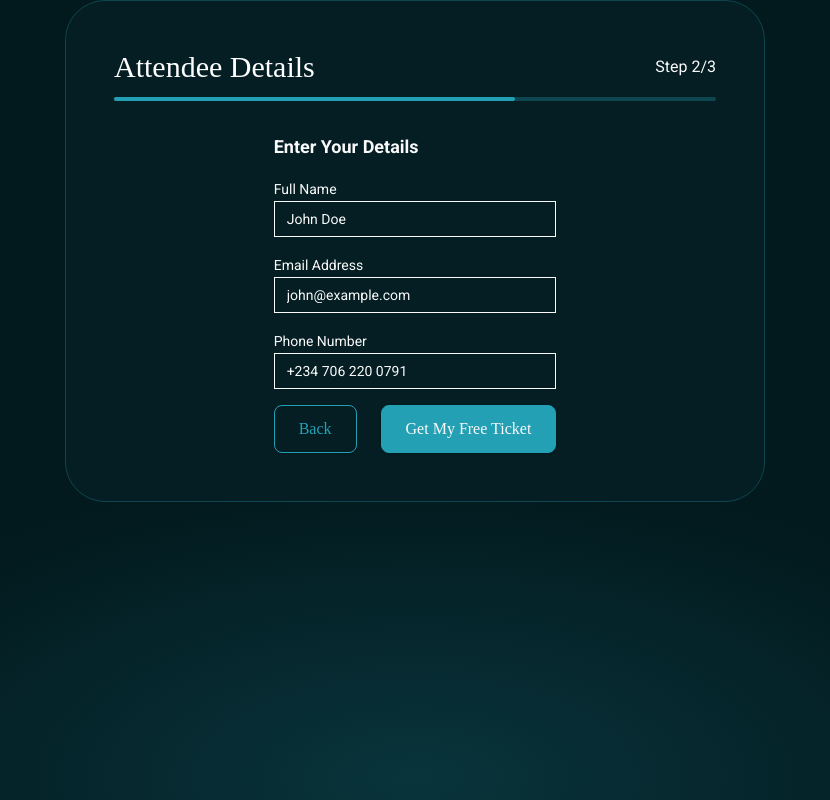
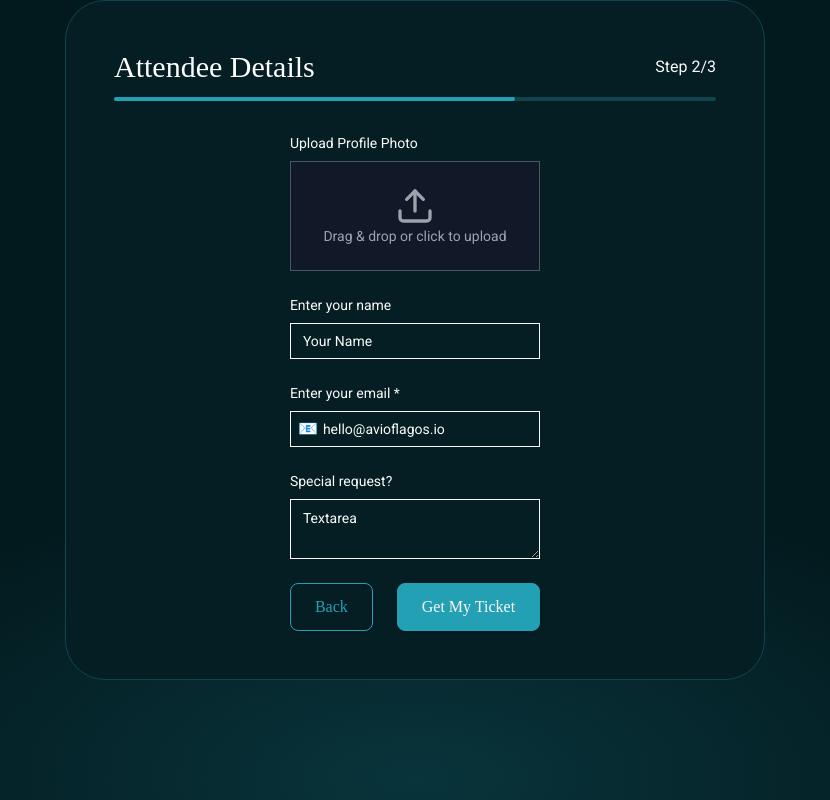
Before and after one commit to ochudi/ticz, a Next.js app: page / in a window 1280 px wide. Both pictures are taken after a click on the button "Next". Shown: the part 140-940 px from the top of the page, without its empty margins (225-1055 px from the left). Built offline with nearby package versions, Linux system fonts and the light colour scheme; a web font is replaced by a local one.

Commit message:
Implement structure for second form

```diff
--- a/components/TicketForm.tsx
+++ b/components/TicketForm.tsx
@@ -4,6 +4,8 @@ import { useState } from "react";
 
 import { Input } from "@/components/ui/input";
 import { Button } from "@/components/ui/button";
+import { Textarea } from "@/components/ui/textarea";
+import { Upload } from "lucide-react";
 
 import {
   Select,
@@ -19,7 +21,7 @@ const TicketSelection = () => {
   const [ticketCount, setTicketCount] = useState(1);
   const [name, setName] = useState("");
   const [email, setEmail] = useState("");
-  const [phone, setPhone] = useState("");
+  const [request, setRequest] = useState("");
 
   const tickets = [
     {
@@ -150,33 +152,55 @@ const TicketSelection = () => {
       )}
 
       {step === 2 && (
+      <div className="space-y-6">
+        {/* Upload Profile Photo */}
         <div>
-          <h3 className="text-lg font-bold">Enter Your Details</h3>
-          <div className="my-4">
-            <label className="text-sm">Full Name</label>
+          <label className="block text-sm font-medium">Upload Profile Photo</label>
+          <div className="mt-2 flex flex-col items-center justify-center border border-gray-600 rounded-lg p-6 bg-gray-900 text-white">
+            <Upload className="w-10 h-10 text-gray-400" />
+            <p className="text-sm text-gray-400">Drag & drop or click to upload</p>
+          </div>
+        </div>
+
+        {/* Full Name */}
+        <div>
+          <label className="block text-sm font-medium">Enter your name</label>
           <Input
             value={name}
             onChange={(e) => setName(e.target.value)}
-              placeholder="John Doe"
+            placeholder="Your Name"
+            className="mt-2"
           />
         </div>
-          <div className="my-4">
-            <label className="text-sm">Email Address</label>
+
+        {/* Email Address */}
+        <div>
+          <label className="block text-sm font-medium">Enter your email *</label>
+          <div className="relative mt-2">
+            <span className="absolute inset-y-0 left-2 flex items-center">
+              📧
+            </span>
             <Input
               value={email}
               onChange={(e) => setEmail(e.target.value)}
-              placeholder="john@example.com"
+              placeholder="hello@avioflagos.io"
+              className="pl-8"
             />
           </div>
-          <div className="my-4">
-            <label className="text-sm">Phone Number</label>
-            <Input
-              value={phone}
-              onChange={(e) => setPhone(e.target.value)}
-              placeholder="+234 706 220 0791"
+        </div>
+
+        {/* Special Request */}
+        <div>
+          <label className="block text-sm font-medium">Special request?</label>
+          <Textarea
+            value={request}
+            onChange={(e) => setRequest(e.target.value)}
+            placeholder="Textarea"
+            className="mt-2"
           />
         </div>
 
+        {/* Buttons */}
         <div className="flex h-12 justify-end items-end gap-6 self-stretch">
             <Button className="flex flex-1 h-12 px-6 py-3 justify-center items-center gap-2 rounded-[8px] border border-[#24A0B5] bg-inherit hover:bg-[#24A0B5] text-[#24A0B5] font-jeju text-[16px] font-normal hover:text-[#fff]" onClick={prevStep}>
               Back
@@ -185,7 +209,7 @@ const TicketSelection = () => {
               className="flex flex-1 h-12 px-6 py-3 justify-center items-center gap-2 rounded-[8px] border border-[#24A0B5] font-jeju text-[16px] font-normal hover:text-[#24A0B5]"
               onClick={nextStep}
             >
-              Get My Free Ticket
+              Get My Ticket
             </Button>
           </div>
       </div>
--- /dev/null
+++ b/components/ui/textarea.tsx
@@ -0,0 +1,22 @@
+import * as React from "react"
+
+import { cn } from "@/lib/utils"
+
+const Textarea = React.forwardRef<
+  HTMLTextAreaElement,
+  React.ComponentProps<"textarea">
+>(({ className, ...props }, ref) => {
+  return (
+    <textarea
+      className={cn(
+        "flex min-h-[60px] w-full rounded-md border border-input bg-transparent px-3 py-2 text-base shadow-sm placeholder:text-muted-foreground focus-visible:outline-none focus-visible:ring-1 focus-visible:ring-ring disabled:cursor-not-allowed disabled:opacity-50 md:text-sm",
+        className
+      )}
+      ref={ref}
+      {...props}
+    />
+  )
+})
+Textarea.displayName = "Textarea"
+
+export { Textarea }
--- a/package.json
+++ b/package.json
@@ -16,6 +16,7 @@
     "clsx": "^2.1.1",
     "lucide-react": "^0.475.0",
     "next": "15.1.7",
+    "next-cloudinary": "^6.16.0",
     "react": "^19.0.0",
     "react-dom": "^19.0.0",
     "tailwind-merge": "^3.0.1",
```
Also changed, not shown: 1 other file (tests, documents, lock files or other folders). Lines whose indentation alone changed are shown as unchanged.
